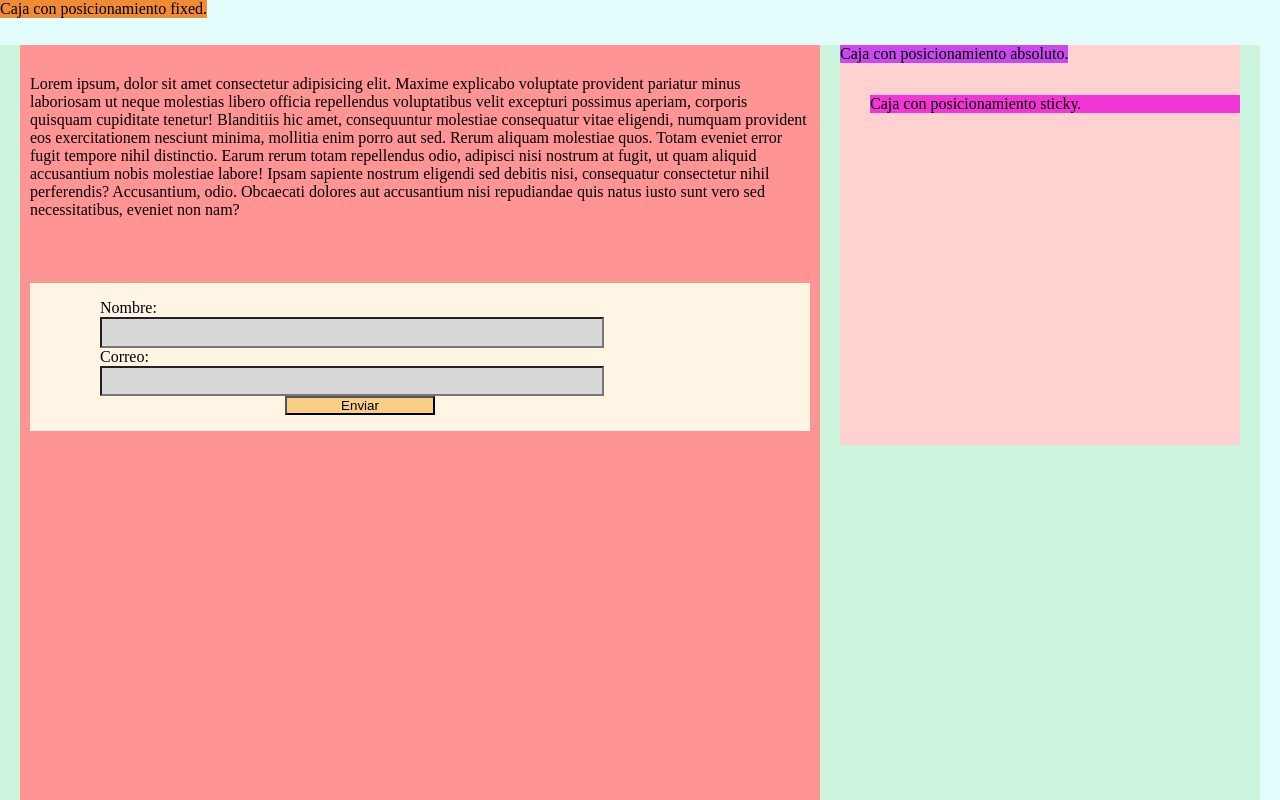
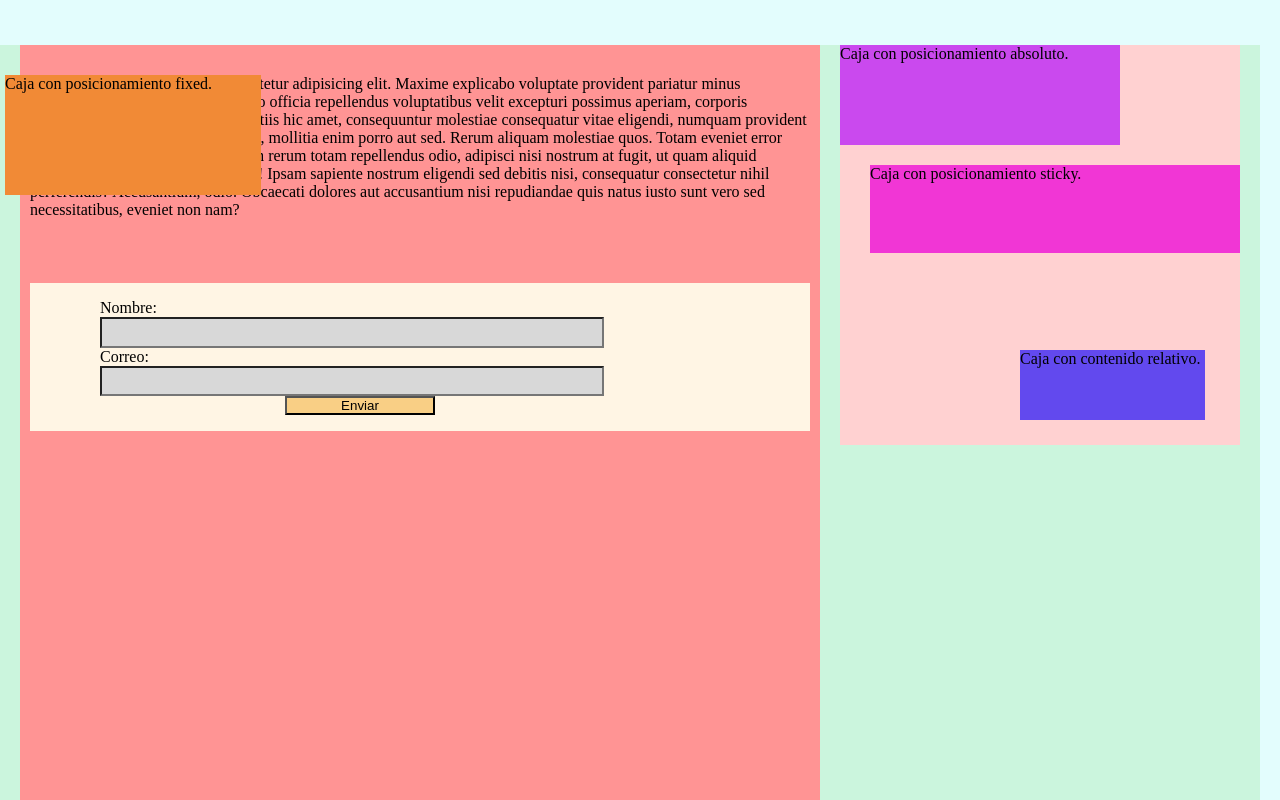
Before and after one commit to asanchezEVG/DIW, a plain HTML site: page Isa/ejercicio_maquetacion_v5/index.html in a window 1280 px wide. Shown: the top 800 px of the page. Drawn offline with Linux system fonts and the light colour scheme.

Commit message:
Add files via upload

```diff
--- a/Isa/ejercicio_maquetacion_v4/style.css
+++ b/Isa/ejercicio_maquetacion_v4/style.css
@@ -95,6 +95,8 @@ footer {
 .absolute {
     background-color: rgb(202, 73, 238);
     position: absolute;
+    width: 70%;
+    height: 25%;
     top: 0;
     left: 0;
 }
@@ -102,6 +104,17 @@ footer {
 .fixed {
     background-color: rgb(241, 138, 54);
     position: fixed;
-    top: 0;
-    left: 0;
+    width: 20%;
+    height: 25%;
+    top: 75px; /* Se desplaza con respecto al margen superior del body */
+    left: 5px; /* Se desplaza con respecto al margen izquierdo del body */
 }
+
+.relative { /* Ocupa espacio en el flujo pero está desplazada dentro de su caja contenedora */
+    background-color: rgb(98, 73, 238);
+    width: 50%;
+    height: 35%;
+    position: relative;
+    top: 155px; /* Se desplaza con respecto al margen superior de su contenedor */
+    left: 150px; /* Se desplaza con respecto al margen izquierdo de su contenedor */
+}
--- a/Isa/ejercicio_maquetacion_v5/index.html
+++ b/Isa/ejercicio_maquetacion_v5/index.html
@@ -28,6 +28,7 @@
             <div id="derecha">
                 <div class="absolute">Caja con posicionamiento absoluto.</div>
                 <div class="fixed">Caja con posicionamiento fixed.</div>
+                <div class="relative">Caja con contenido relativo.</div>
                 <div class="sticky">Caja con posicionamiento sticky.</div>
             </div>
         </main>
--- a/Isa/ejercicio_maquetacion_v5/style.css
+++ b/Isa/ejercicio_maquetacion_v5/style.css
@@ -95,15 +95,28 @@ footer {
 .absolute {
     background-color: rgb(202, 73, 238);
     position: absolute;
+    width: 70%;
+    height: 25%;
     top: 0;
     left: 0;
 }
 
 .fixed {
     background-color: rgb(241, 138, 54);
-    position: fixed; /* No ocupa espacio en el flujo */
-    top: 0;
-    left: 0;
+    position: fixed;
+    width: 20%;
+    height: 15%;
+    top: 75px; /* Se desplaza con respecto al margen superior del body */
+    left: 5px; /* Se desplaza con respecto al margen izquierdo del body */
+}
+
+.relative { /* Ocupa espacio en el flujo pero está desplazada dentro de su caja contenedora */
+    background-color: rgb(98, 73, 238);
+    width: 50%;
+    height: 20%;
+    position: relative;
+    top: 255px; /* Se desplaza con respecto al margen superior de su contenedor */
+    left: 150px; /* Se desplaza con respecto al margen izquierdo de su contenedor */
 }
 
 .sticky {
@@ -112,4 +125,5 @@ footer {
     top: 0;
     left: 0;
     width: 100%;
+    height: 25%;
 }
```
Also changed, not shown: Isa/ejercicio_maquetacion_v4/index.html (+1 -0 lines).
